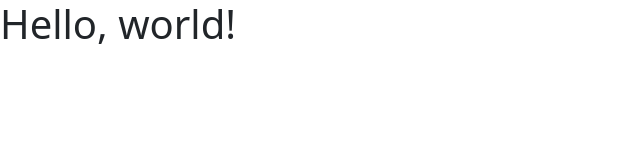
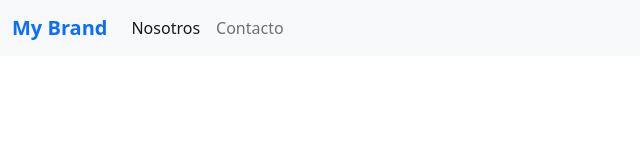
Before and after one commit to fabgrel10/landing, a plain HTML site: page index.html in a window 1280 px wide. Shown: the whole page, without its empty margins (0-640 px from the left). Drawn offline with nearby package versions, Linux system fonts and the light colour scheme.

Commit message:
🔨 Add navbar

```diff
--- a/index.html
+++ b/index.html
@@ -1,22 +1,40 @@
 <!DOCTYPE html>
 <html lang="en">
+
   <head>
     <meta charset="utf-8" />
-    <meta
-      name="viewport"
-      content="width=device-width, initial-scale=1" />
+    <meta name="viewport" content="width=device-width, initial-scale=1" />
     <title>Landing Page</title>
     <link
       href="https://cdn.jsdelivr.net/npm/bootstrap@5.2.3/dist/css/bootstrap.min.css"
       rel="stylesheet"
       integrity="sha384-rbsA2VBKQhggwzxH7pPCaAqO46MgnOM80zW1RWuH61DGLwZJEdK2Kadq2F9CUG65"
       crossorigin="anonymous" />
-    <link
-      rel="stylesheet"
-      href="./css/main.css" />
+    <link rel="stylesheet" href="./css/main.css" />
   </head>
+
   <body>
-    <h1>Hello, world!</h1>
+    <nav class="navbar navbar-expand-lg bg-light">
+      <div class="container-fluid">
+        <a class="navbar-brand text-primary fs-5 fw-bold" href="#">My Brand</a>
+        <button class="navbar-toggler" type="button" data-bs-toggle="collapse"
+          data-bs-target="#navbarSupportedContent"
+          aria-controls="navbarSupportedContent" aria-expanded="false"
+          aria-label="Toggle navigation">
+          <span class="navbar-toggler-icon"></span>
+        </button>
+        <div class="collapse navbar-collapse" id="navbarSupportedContent">
+          <ul class="navbar-nav me-auto mb-2 mb-lg-0">
+            <li class="nav-item">
+              <a class="nav-link active" aria-current="page" href="#">Nosotros</a>
+            </li>
+            <li class="nav-item">
+              <a class="nav-link" href="#">Contacto</a>
+            </li>
+          </ul>
+        </div>
+      </div>
+    </nav>
     <script
       src="https://cdn.jsdelivr.net/npm/bootstrap@5.2.3/dist/js/bootstrap.bundle.min.js"
       integrity="sha384-kenU1KFdBIe4zVF0s0G1M5b4hcpxyD9F7jL+jjXkk+Q2h455rYXK/7HAuoJl+0I4"
```
